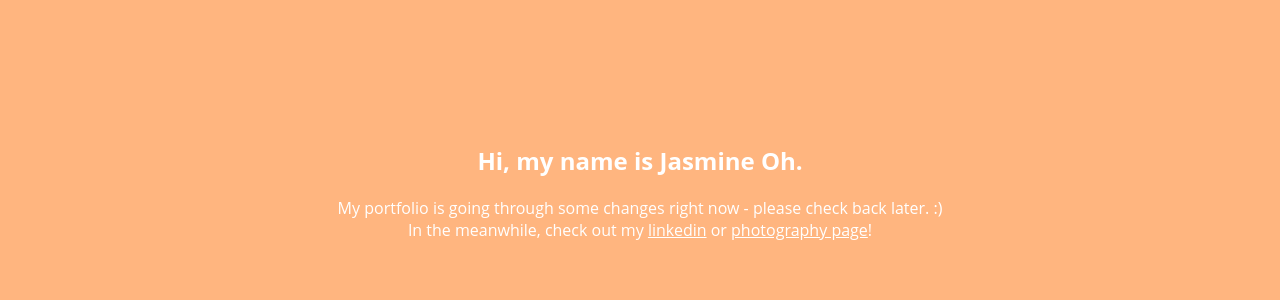
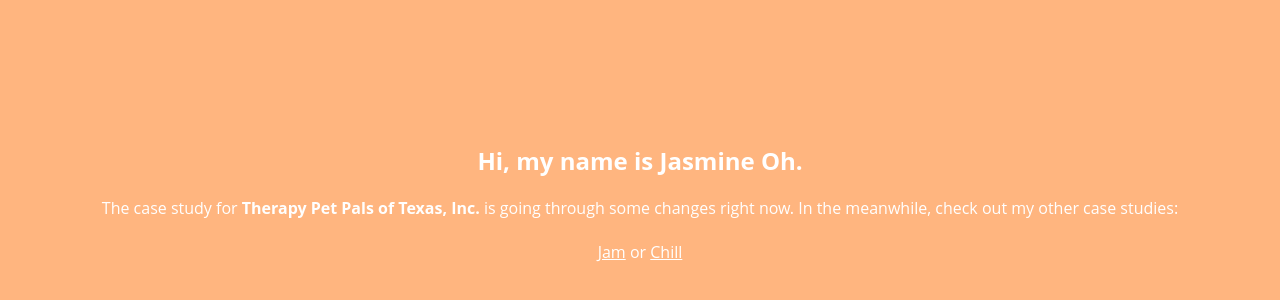
Before and after one commit to jasmineoh/portfolio, a plain HTML site: page notready.html in a window 1280 px wide. Shown: the part 106-406 px from the top of the page. Drawn offline with nearby package versions, Linux system fonts and the light colour scheme.

Commit message:
Add files via upload

```diff
--- a/notready.html
+++ b/notready.html
@@ -41,8 +41,10 @@
 	<body>
 <div class="construction">
 <h2>Hi, my name is Jasmine Oh.</h2>
-<p>My portfolio is going through some changes right now - please check back later. :)
-<br>In the meanwhile, check out my <a href="https://www.linkedin.com/in/ohjasmine/">linkedin</a> or <a href="https://www.jasmineohphotography.com">photography page</a>!
+<p>The case study for <b>Therapy Pet Pals of Texas, Inc.</b> is going
+through some changes right now. In the meanwhile, check out my other case studies:
+<br><bR>
+<a href="Jam-case.html">Jam</a> or <a href="Chill-case.html">Chill</a>
 </div>
 
 
```
